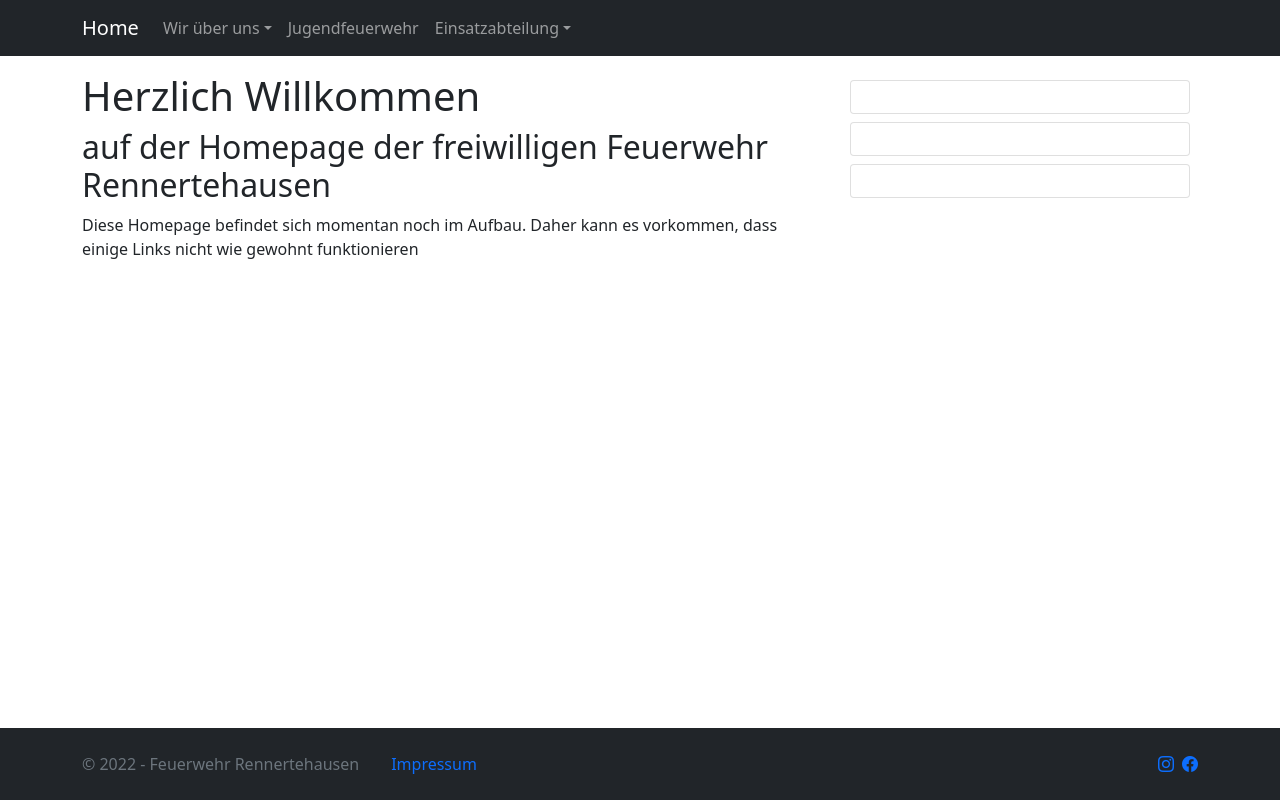
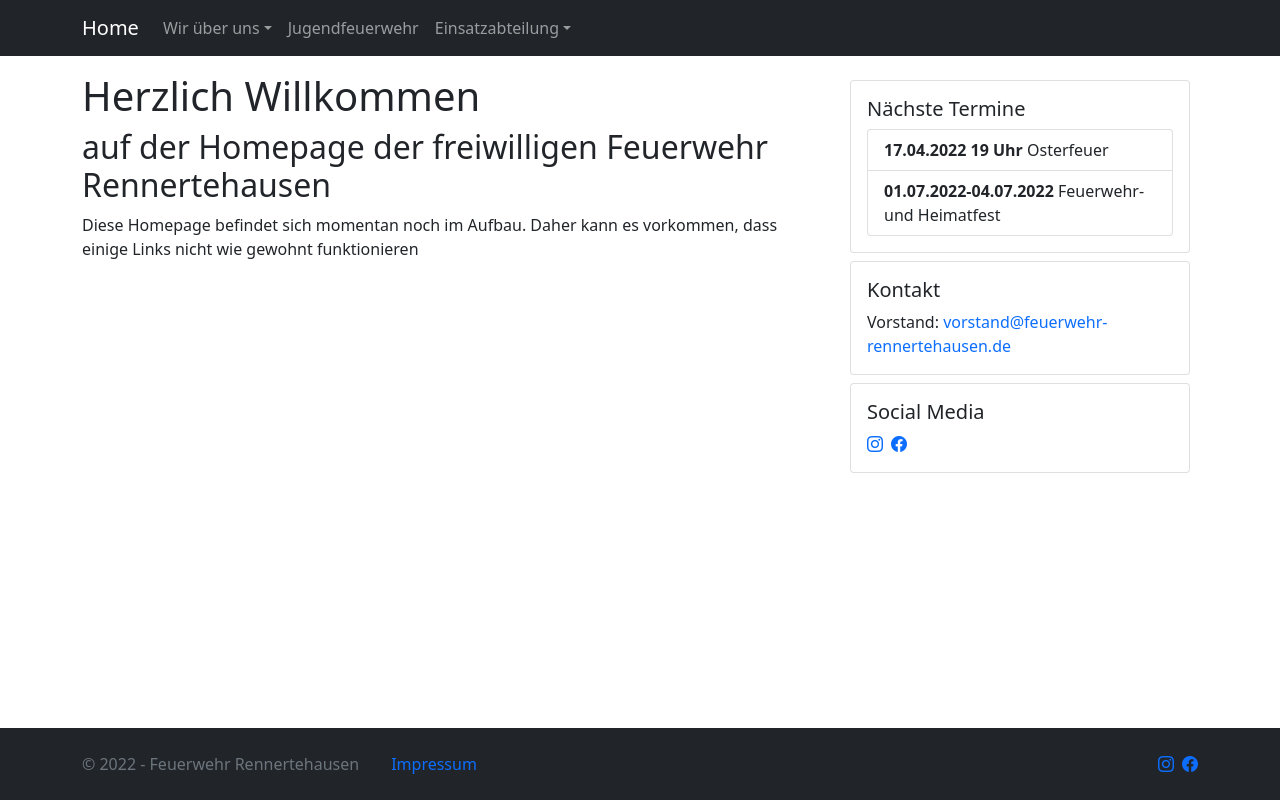
Before and after one commit to FFw2024/homepage-ffw-rennertehausen, a Next.js app: page / in a window 1280 px wide. Built offline with nearby package versions, Linux system fonts and the light colour scheme.

Commit message:
Fix cards

```diff
--- a/src/components/eventCard.tsx
+++ b/src/components/eventCard.tsx
@@ -41,29 +41,30 @@ export default class EventCard extends Component<{ className?: string, title: st
     }
 
     render() {
-        if (this.state.loaded) {
-            const items = this.state.events.map((event, index) => {
         return (
-                    <span key={index}>
-                        <strong>{event.time}</strong> {event.title}
-                    </span>
+            <Card className={this.props.className} >
+                <h5 className="card-title">{this.props.title}</h5>
+                {
+                    this.state.loaded
+                        ? (
+                            <ul className="list-group list-group-flash">
+                                {this.state.events.map((event, index) => {
+                                    return (
+                                        <li key={index} className="list-group-item">
+                                            <span><strong>{event.time}</strong> {event.title}</span>
+                                        </li>
                                     )
-            });
-
-            return (
-                <Card title={this.props.title} className={this.props.className} items={items} />
-            )
-        }
-        else {
-            return (
-                <Card title={this.props.title} className={this.props.className} items={[
+                                })}
+                            </ul>)
+                        : (
                             <div key={0} className="d-flex justify-content-center">
                                 <div className="spinner-border" role="status">
                                     <span className="visually-hidden">Loading...</span>
                                 </div>
                             </div>
-                ]} />
                         )
                 }
+            </Card >
+        );
     }
 }
--- a/src/components/footer.tsx
+++ b/src/components/footer.tsx
@@ -16,12 +16,16 @@ export default class Footer extends Component {
                             </Link>
                         </div>
                         <div className="col-md-auto ms-auto">
-                            <a className="me-2" href="https://www.instagram.com/feuerwehr_rth/" title="Instagram" target="_blank" rel="noreferrer">
-                                <i className="text-primary bi bi-instagram"/>
-                            </a>
-                            <a href="https://www.facebook.com/feuerwehr.rennertehausen" title="Facebook" target="_blank" rel="noreferrer">
-                                <i className="text-primary bi bi-facebook" />
-                            </a>
+                            <Link href="https://www.instagram.com/feuerwehr_rth/">
+                                <a className="me-2" title="Instagram" target="_blank" rel="noreferrer">
+                                    <i className="text-primary bi bi-instagram" />
+                                </a>
+                            </Link>
+                            <Link href="https://www.facebook.com/feuerwehr.rennertehausen">
+                                <a title="Facebook" target="_blank" rel="noreferrer">
+                                    <i className="text-primary bi bi-facebook" />
+                                </a>
+                            </Link>
                         </div>
                     </div>
                 </div>
--- a/src/pages/index.tsx
+++ b/src/pages/index.tsx
@@ -14,14 +14,27 @@ export default function Home() {
       </div>
       <div className="col-sm-4">
         <EventCard className="m-2" title="Nächste Termine" />
-        <Card className="m-2" title='Kontakt' items={[
-          <>Vorstand: <Link href="mailto://vorstand@feuerwehr-rennertehausen.de">
+        <Card className="m-2">
+          <h5 className="card-title">Kontakt</h5>
+          <p className="card-text">Vorstand: <Link href="mailto://vorstand@feuerwehr-rennertehausen.de">
             <a className="text-primary text-decoration-none">vorstand@feuerwehr-rennertehausen.de</a>
-          </Link></>
-        ]} />
-        <Card className="m-2" title='Social Media' items={[
-
-        ]} />
+          </Link></p>
+        </Card>
+        <Card className="m-2">
+          <h5 className="card-title">Social Media</h5>
+          <div className="d-flex">
+            <Link href="https://www.instagram.com/feuerwehr_rth/">
+              <a className="me-2" title="Instagram" target="_blank" rel="noreferrer">
+                <i className="text-primary bi bi-instagram" />
+              </a>
+            </Link>
+            <Link href="https://www.facebook.com/feuerwehr.rennertehausen">
+              <a title="Facebook" target="_blank" rel="noreferrer">
+                <i className="text-primary bi bi-facebook" />
+              </a>
+            </Link>
+          </div>
+        </Card>
       </div>
     </div>
   </>
```
Lines whose indentation alone changed are shown as unchanged.
